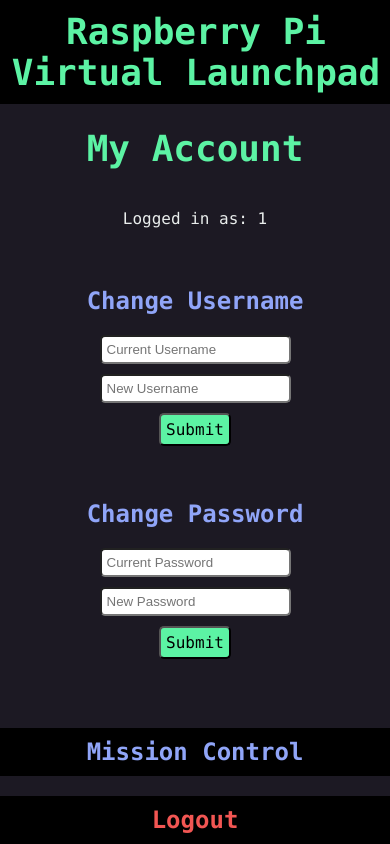
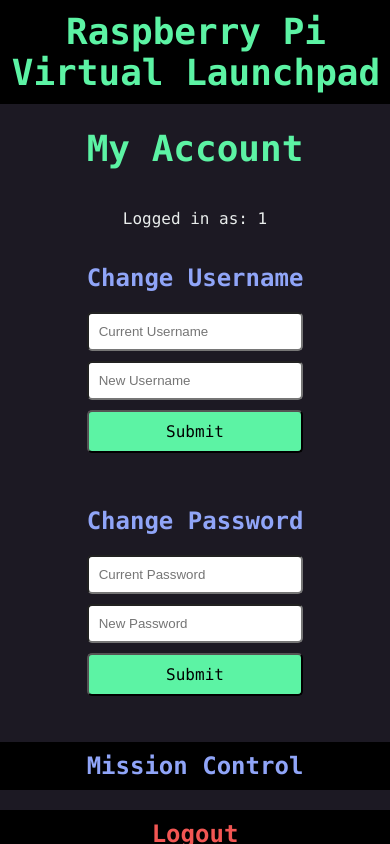
Before and after one commit to Ryanh627/RocketLaunch, a Flask app: page /my_account in a window 390 px wide. Run offline with Flask 2, Linux system fonts and the light colour scheme; a user stored in the database is signed in; parts of the project's set-up code (start-up, migrations or seed data) failed here and were passed over.

Commit message:
Mobile responsiveness draft 2

```diff
--- a/Source/WebApp/static/css/forms.css
+++ b/Source/WebApp/static/css/forms.css
@@ -1,11 +1,11 @@
 :root{
-	--largefont-desktop:36px;
-	--mediumfont-desktop:24px;
-	--smallfont-desktop:16px;
-	--largefont-phone:96px;
+	--largefont-desk:36px;
+	--mediumfont-desk:24px;
+	--smallfont-desk:16px;
+	--largefont-phone:72px;
 	--mediumfont-phone:64px;
-	--smallfont-phone:32px;
-	--padding-desktop:5px;
+	--smallfont-phone:36px;
+	--padding-desk:10px;
 	--padding-phone:20px;
 }
 
@@ -14,8 +14,9 @@
   display:block;
   margin-left:auto;
   margin-right:auto;
-  padding:var(--padding-desktop);
+  padding:var(--padding-desk);
   border-radius:5px;
+  width:100%;
 }
 
 .vertical-center-wrapper{
@@ -34,18 +35,7 @@
   margin-left:auto;
   margin-right:auto;
   display:block;
-  padding:var(--padding-desktop);
+  padding:var(--padding-desk);
   border-radius:5px;
+  width:100%;
 }
-
-@media only screen and (hover: none) and (pointer: coarse){
-
-  .text-input{
-	font-size:var(--smallfont-phone);
-  }
-
-  .submit{
-	font-size:var(--smallfont-phone);
-  }
-
-}
--- a/Source/WebApp/static/css/my_account.css
+++ b/Source/WebApp/static/css/my_account.css
@@ -1,11 +1,23 @@
+:root{
+	--largefont-desk:36px;
+	--mediumfont-desk:24px;
+	--smallfont-desk:16px;
+	--largefont-phone:72px;
+	--mediumfont-phone:64px;
+	--smallfont-phone:36px;
+	--padding-desk:10px;
+	--padding-phone:20px;
+}
+
 .delete-account{
   background-color:rgb(242,86,83);
   font-family:consolas;
-  font-size:16px;
+  font-size:var(--smallfont-desk);
   color:black;
   margin-left:auto;
   margin-right:auto;
   display:block;
-  padding:5px;
+  padding:var(--padding-desk);
   border-radius:5px;
+  width:100%;
 }
--- /dev/null
+++ b/Source/WebApp/static/css/responsive.css
@@ -0,0 +1,59 @@
+:root{
+	--largefont-desk:36px;
+	--mediumfont-desk:24px;
+	--smallfont-desk:16px;
+	--largefont-phone:96px;
+	--mediumfont-phone:64px;
+	--smallfont-phone:32px;
+	--padding-desk:10px;
+	--padding-phone:20px;
+}
+
+@media only screen and (hover: none) and (pointer: coarse){
+
+	h1{
+    		font-size:var(--largefont-phone);
+  	}
+
+  	h2{
+    		font-size:var(--mediumfont-phone);
+  	}
+
+  	p,ul,a{
+    		font-size:var(--smallfont-phone);
+  	}
+
+
+	#launchpads{
+		width:100%;
+	}
+
+	.launch-btn{
+		font-size:var(--smallfont-phone);
+		padding:var(--padding-phone);
+		border-radius:10px;
+	}
+
+	.launchpad button{
+		font-size:var(--smallfont-phone);
+		padding:var(--padding-phone);
+		border-radius:20px;
+	}
+
+	.text-input{
+		font-size:var(--smallfont-phone);
+		padding:var(--padding-phone);
+  	}
+
+  	.submit{
+		font-size:var(--smallfont-phone);
+		border-radius:20px;
+		padding:var(--padding-phone);
+  	}
+
+	.delete-account{
+		font-size:var(--smallfont-phone);
+		padding:var(--padding-phone);
+		border-radius:20px;
+	}
+}
--- a/Source/WebApp/static/css/standard.css
+++ b/Source/WebApp/static/css/standard.css
@@ -1,11 +1,12 @@
 :root{
-	--largefont-desktop:36px;
-	--mediumfont-desktop:24px;
-	--smallfont-desktop:16px;
-	--largefont-phone:96px;
+	--largefont-desk:36px;
+	--mediumfont-desk:24px;
+	--smallfont-desk:16px;
+	--largefont-phone:72px;
 	--mediumfont-phone:64px;
-	--smallfont-phone:32px;
-
+	--smallfont-phone:36px;
+	--padding-desk:10px;
+	--padding-phone:20px;
 }
 
 html,body{
@@ -19,19 +20,19 @@
 h1{
   font-family:consolas;
   color:rgb(92,243,164);
-  font-size:var(--largefont-desktop);
+  font-size:var(--largefont-desk);
 }
 
 h2{
   font-family:consolas;
   color:rgb(144,165,248);
-  font-size:var(--mediumfont-desktop);
+  font-size:var(--mediumfont-desk);
 }
 
 p,ul{
   font-family:consolas;
   color:rgb(233,237,236);
-  font-size:var(--smallfont-desktop);
+  font-size:var(--smallfont-desk);
 }
 
 body{
@@ -43,13 +44,13 @@
 button{
   background-color:rgb(92,243,164);
   font-family:consolas;
-  font-size:var(--smallfont-desktop);
+  font-size:var(--smallfont-desk);
   color:black;
 }
 
 a{
   color:rgb(144,165,248);
-  font-size:var(--smallfont-desktop);
+  font-size:var(--smallfont-desk);
 }
 
 #header{
@@ -87,7 +88,7 @@
 
 #footer a h2{
   background-color:black;
-  padding:10px;
+  padding:var(--padding-desk);
   margin-bottom:0px;
 }
 
@@ -107,17 +108,6 @@
   color:rgb(92, 243, 164);
 }
 
-@media only screen and (hover: none) and (pointer: coarse){
-
-  h1{
-    font-size:var(--largefont-phone);
-  }
-
-  h2{
-    font-size:var(--mediumfont-phone);
-  }
-
-  p,ul,a{
-    font-size:var(--smallfont-phone);
-  }
+.title{
+  margin-top:100px;
 }
--- a/Source/WebApp/templates/login.html
+++ b/Source/WebApp/templates/login.html
@@ -2,6 +2,7 @@
   <head>
 	  <link rel = 'stylesheet' href = "{{url_for('static', filename = 'css/standard.css')}}"></link>
 	  <link rel = 'stylesheet' href = "{{url_for('static', filename = 'css/forms.css')}}"></link>
+	  <link rel = 'stylesheet' href = "{{url_for('static', filename = 'css/responsive.css')}}"></link>
   </head>
 
   <body>
--- a/Source/WebApp/templates/my_account.html
+++ b/Source/WebApp/templates/my_account.html
@@ -1,8 +1,10 @@
 <html>
   <head>
-	  <link rel = 'stylesheet' href = "{{ url_for('static', filename='css/standard.css') }}"</link>
-	  <link rel = 'stylesheet' href = "{{ url_for('static', filename='css/forms.css') }}"</link>
-	  <link rel = 'stylesheet' href = "{{ url_for('static', filename='css/my_account.css') }}"</link>
+	  <link rel = 'stylesheet' href = "{{ url_for('static', filename='css/standard.css') }}"></link>
+	  <link rel = 'stylesheet' href = "{{ url_for('static', filename='css/forms.css') }}"></link>
+	  <link rel = 'stylesheet' href = "{{ url_for('static', filename='css/my_account.css') }}"></link>
+	  <link rel = 'stylesheet' href = "{{url_for('static', filename = 'css/responsive.css')}}"></link>
+
   </head>
 
   <body>
--- a/Source/WebApp/templates/sign_up.html
+++ b/Source/WebApp/templates/sign_up.html
@@ -2,6 +2,8 @@
   <head>
 	  <link rel = 'stylesheet' href = "{{url_for('static', filename = 'css/standard.css')}}"></link>
 	  <link rel = 'stylesheet' href = "{{url_for('static', filename = 'css/forms.css')}}"></link>
+	  <link rel = 'stylesheet' href = "{{url_for('static', filename = 'css/responsive.css')}}"></link>
+
   </head>
 
   <body>
--- a/Source/WebApp/templates/standard.html
+++ b/Source/WebApp/templates/standard.html
@@ -1,6 +1,8 @@
 <html>
   <head>
-	  <link rel = 'stylesheet' href = "{{ url_for('static', filename='css/standard.css') }}"</link>
+	  <link rel = 'stylesheet' href = "{{ url_for('static', filename='css/standard.css') }}"></link>
+	  <link rel = 'stylesheet' href = "{{url_for('static', filename = 'css/responsive.css')}}"></link>
+
   </head>
 
   <body>
```
Also changed, not shown: Source/WebApp/static/css/mission_control.css (+13 -10 lines), Source/WebApp/templates/mission_control.html (+5 -3 lines), Source/WebApp/rocketlaunch.db.
